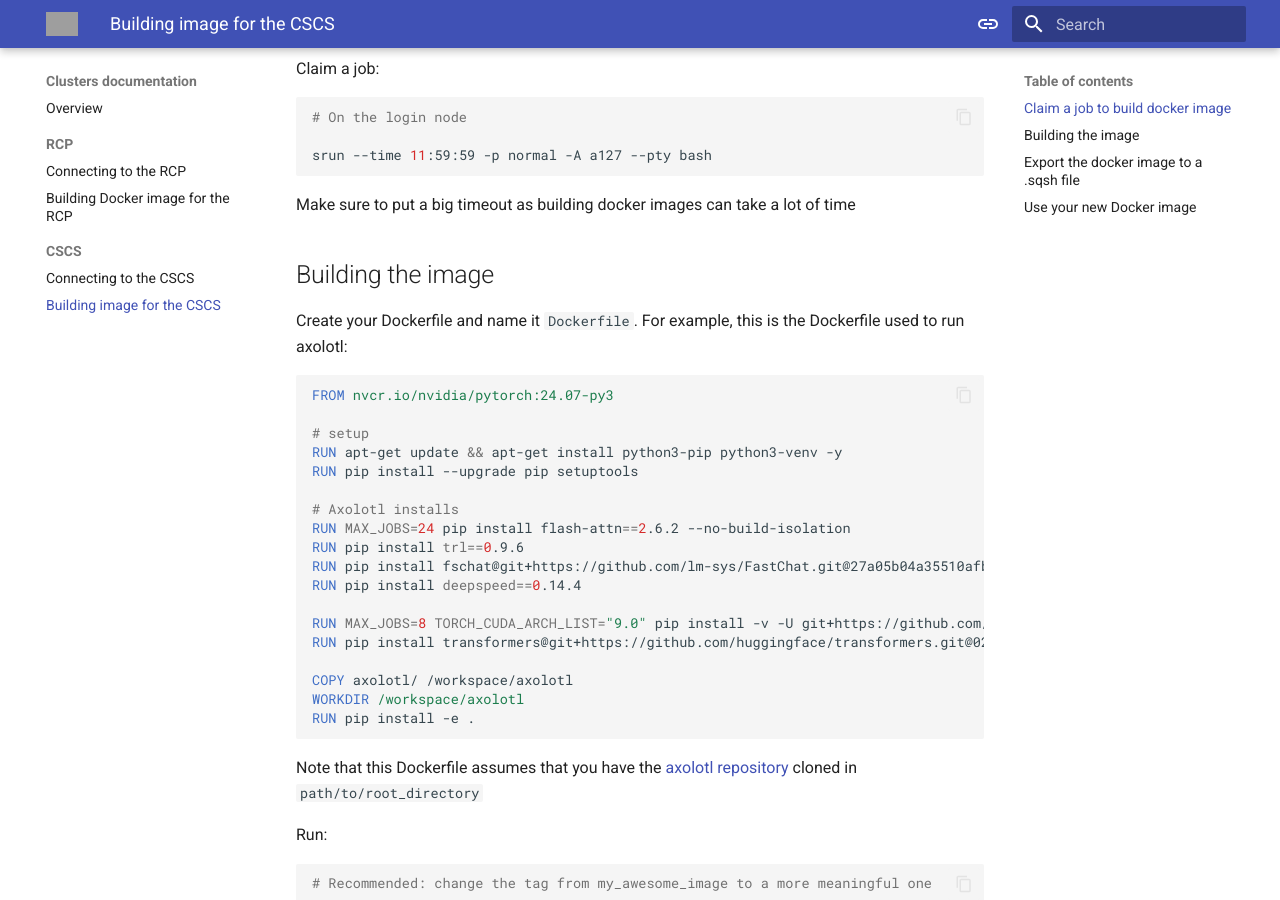
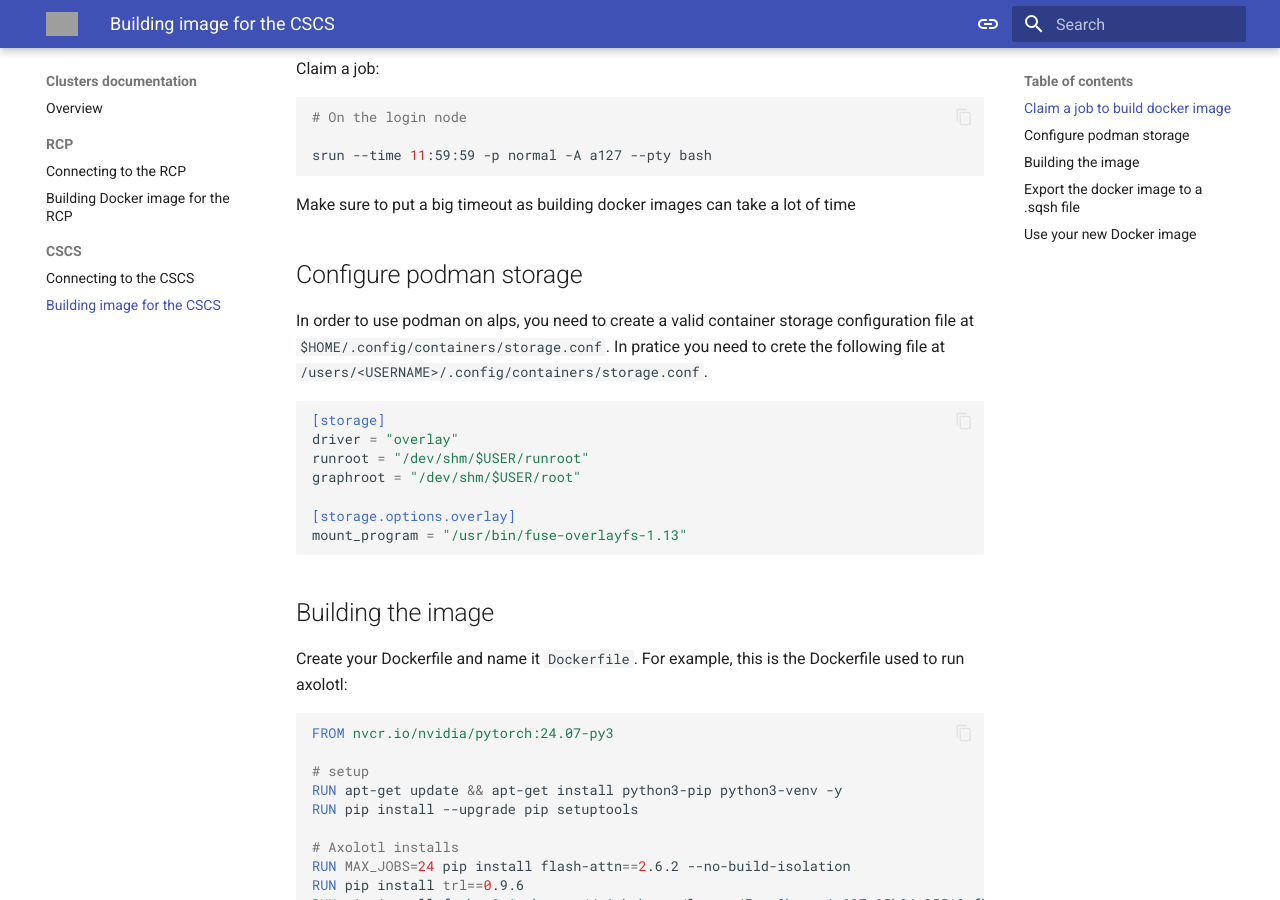
Before and after one commit to EPFLiGHT/LiGHT-doc, an MkDocs documentation site: the page built from docs/clusters/cscs_docker.md, in a window 1280 px wide and 900 px high, scrolled down 386 px. Built offline with MkDocs 1.6.1 and Material for MkDocs 9.7.7, drawn with Linux system fonts in a browser that asks for light colours; grey boxes are pictures that could not be loaded.

Commit message:
Add podman storage configuration instructions
Added instructions for configuring podman storage on alps, including the required configuration file and its contents.

````diff
--- a/docs/clusters/cscs_docker.md
+++ b/docs/clusters/cscs_docker.md
@@ -19,6 +19,20 @@ srun --time 11:59:59 -p normal -A a127 --pty bash
 ```
 
 Make sure to put a big timeout as building docker images can take a lot of time
+
+## Configure podman storage
+
+In order to use podman on alps, you need to create a valid container storage configuration file at `$HOME/.config/containers/storage.conf`. In pratice you need to crete the following file at `/users/<USERNAME>/.config/containers/storage.conf`.
+
+```toml
+[storage]
+driver = "overlay"
+runroot = "/dev/shm/$USER/runroot"
+graphroot = "/dev/shm/$USER/root"
+
+[storage.options.overlay]
+mount_program = "/usr/bin/fuse-overlayfs-1.13"
+```
 
 ## Building the image
 
````
